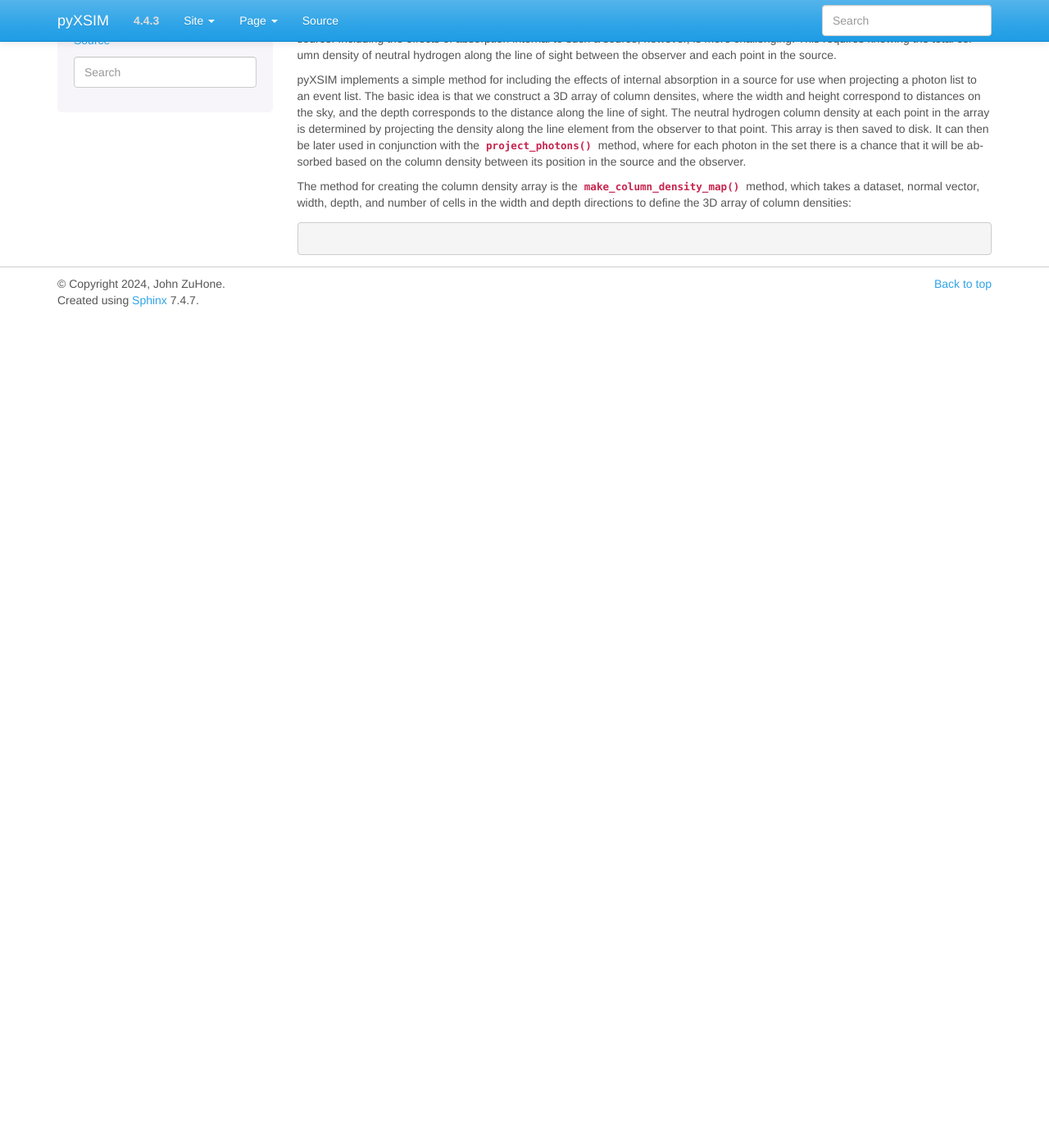
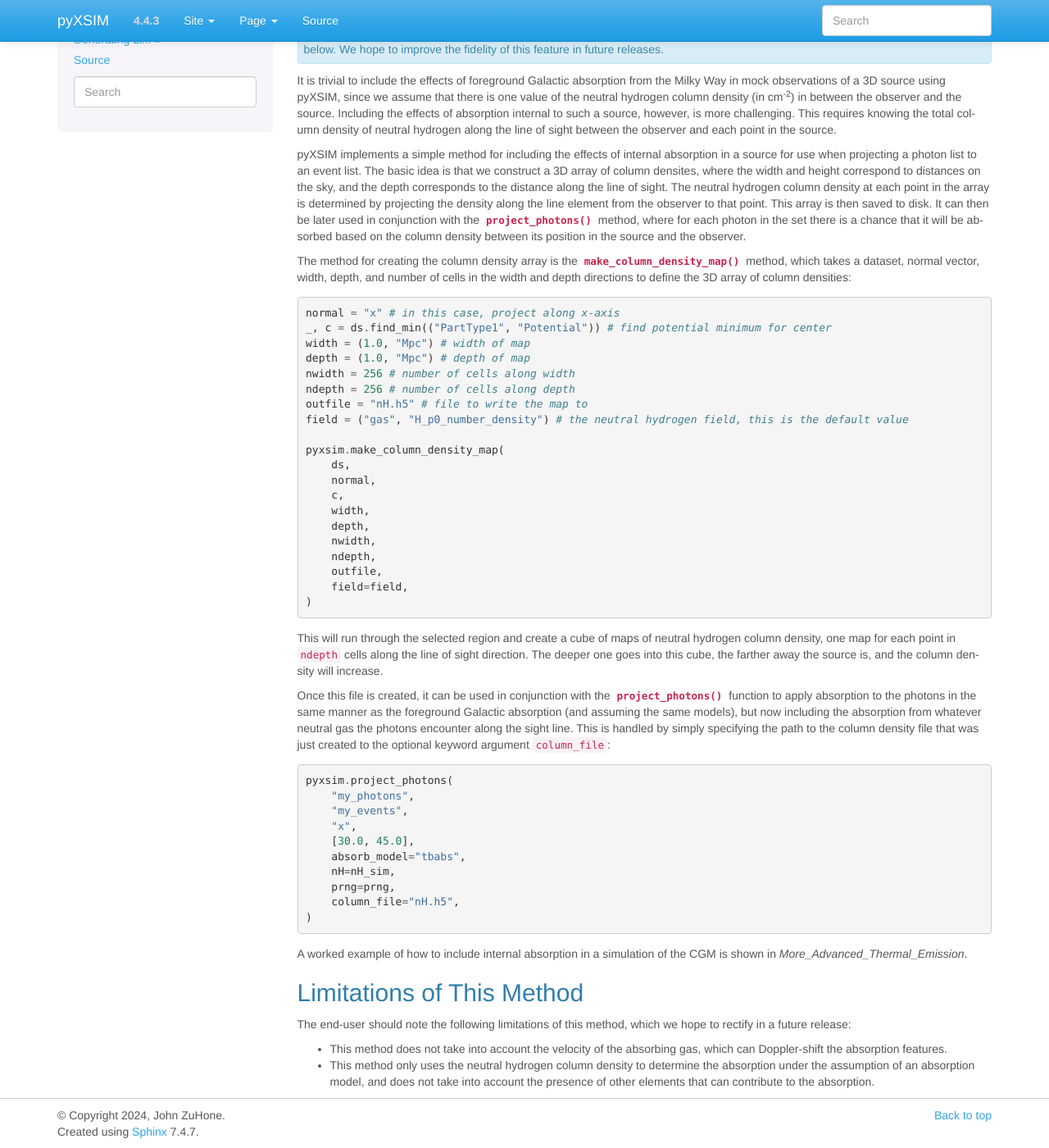
Before and after one commit to jzuhone/pyxsim, a Sphinx documentation site: the page built from doc/source/photon_lists/absorption.rst, in a window 1280 px wide and 1400 px high, scrolled down 136 px. Shown: the whole window at 82% size. Built offline with Sphinx 7.4.7, drawn with Linux system fonts in a browser that asks for light colours; pages that are not in the unit, such as notebooks, are missing from menus; before the commit the page ends 900 px from its top, so only the background shows below that.

Commit message:
More documentation

```diff
--- a/doc/source/photon_lists/absorption.rst
+++ b/doc/source/photon_lists/absorption.rst
@@ -2,6 +2,13 @@
 
 Absorption Internal to a Source
 ===============================
+
+.. note::
+
+    This is a simple implementation of the effects of internal
+    foreground absorption, with some caveats and approximations
+    that are noted below. We hope to improve the fidelity of this
+    feature in future releases.
 
 It is trivial to include the effects of foreground Galactic
 absorption from the Milky Way in mock observations of a 3D source
@@ -34,3 +41,68 @@
 of column densities:
 
 .. code-block:: python
+
+    normal = "x" # in this case, project along x-axis
+    _, c = ds.find_min(("PartType1", "Potential")) # find potential minimum for center
+    width = (1.0, "Mpc") # width of map
+    depth = (1.0, "Mpc") # depth of map
+    nwidth = 256 # number of cells along width
+    ndepth = 256 # number of cells along depth
+    outfile = "nH.h5" # file to write the map to
+    field = ("gas", "H_p0_number_density") # the neutral hydrogen field, this is the default value
+
+    pyxsim.make_column_density_map(
+        ds,
+        normal,
+        c,
+        width,
+        depth,
+        nwidth,
+        ndepth,
+        outfile,
+        field=field,
+    )
+
+This will run through the selected region and create a cube of
+maps of neutral hydrogen column density, one map for each point
+in ``ndepth`` cells along the line of sight direction. The deeper
+one goes into this cube, the farther away the source is, and the
+column density will increase.
+
+Once this file is created, it can be used in conjunction with
+the :func:`~pyxsim.photon_list.project_photons` function to apply
+absorption to the photons in the same manner as the foreground
+Galactic absorption (and assuming the same models), but now including
+the absorption from whatever neutral gas the photons encounter along
+the sight line. This is handled by simply specifying the path to the
+column density file that was just created to the optional keyword
+argument ``column_file``:
+
+.. code-block:: python
+
+    pyxsim.project_photons(
+        "my_photons",
+        "my_events",
+        "x",
+        [30.0, 45.0],
+        absorb_model="tbabs",
+        nH=nH_sim,
+        prng=prng,
+        column_file="nH.h5",
+    )
+
+A worked example of how to include internal absorption in a
+simulation of the CGM is shown in `More_Advanced_Thermal_Emission`.
+
+Limitations of This Method
+--------------------------
+
+The end-user should note the following limitations of this
+method, which we hope to rectify in a future release:
+
+* This method does not take into account the velocity of the
+  absorbing gas, which can Doppler-shift the absorption features.
+* This method only uses the neutral hydrogen column density to
+  determine the absorption under the assumption of an absorption
+  model, and does not take into account the presence of other
+  elements that can contribute to the absorption.
```
Also changed, not shown: doc/source/getting_help.rst (+5 -5 lines), doc/source/cookbook/More_Advanced_Thermal_Emission.ipynb.
